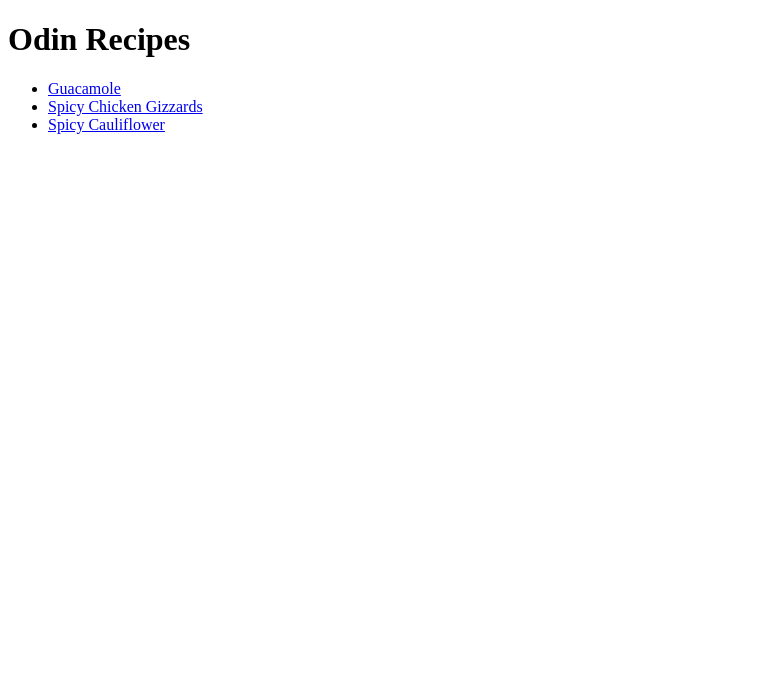
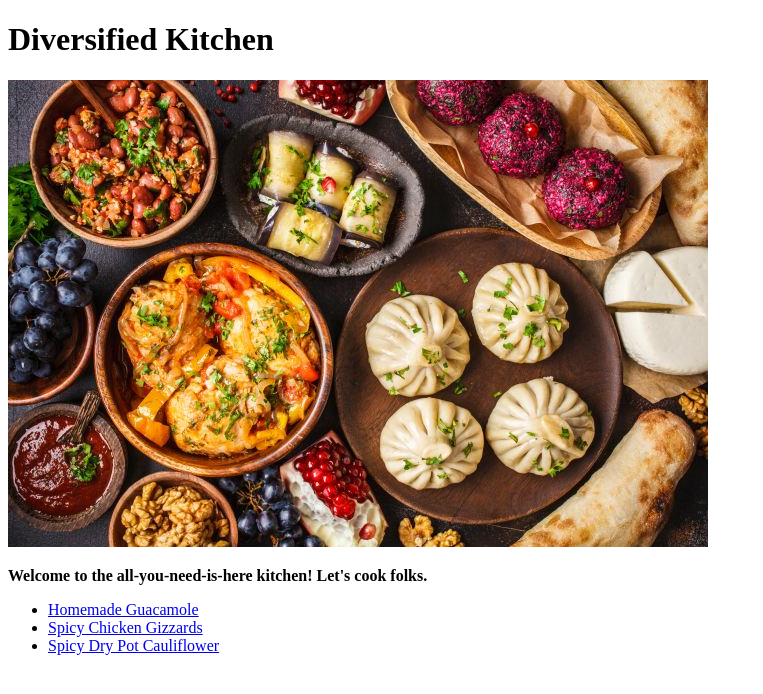
Before and after one commit to HeyItsStella/odin_recipes, a plain HTML site: page index.html in a window 1280 px wide. Shown: the whole page, without its empty margins (0-763 px from the left). Drawn offline with Linux system fonts and the light colour scheme.

Commit message:
change pictures

```diff
--- a/index.html
+++ b/index.html
@@ -2,15 +2,17 @@
 <html lang="en">
     <head>
         <meta charset="utf-8">
-        <title>Odin Recipes</title>
+        <title>Diversified Kitchen</title>
     </head>
     <body>
-        <h1>Odin Recipes</h1>
+        <h1>Diversified Kitchen</h1>
+        <img src="images/variety.jpg">
+        <p><strong>Welcome to the all-you-need-is-here kitchen! Let's cook folks. </strong></p>
         <ul>
 
-        <li> <a href="./pages/guacamole.html">  Guacamole</a> </li>
+        <li> <a href="./pages/guacamole.html">  Homemade Guacamole</a> </li>
         <li ><a href="./pages/ck_gz.html">  Spicy Chicken Gizzards</a></li>
-        <li><a href="./pages/spicy_cauliflower.html">  Spicy Cauliflower</a></li>
+        <li><a href="./pages/spicy_cauliflower.html">  Spicy Dry Pot Cauliflower</a></li>
 
         </ul>
 
```
Also changed, not shown: pages/ck_gz.html (+1 -0 lines), pages/guacamole.html (+1 -0 lines), pages/spicy_cauliflower.html (+2 -1 lines), images/ck_gz.jpg, images/s_cauliflower.jpg, images/variety.jpg (added).
